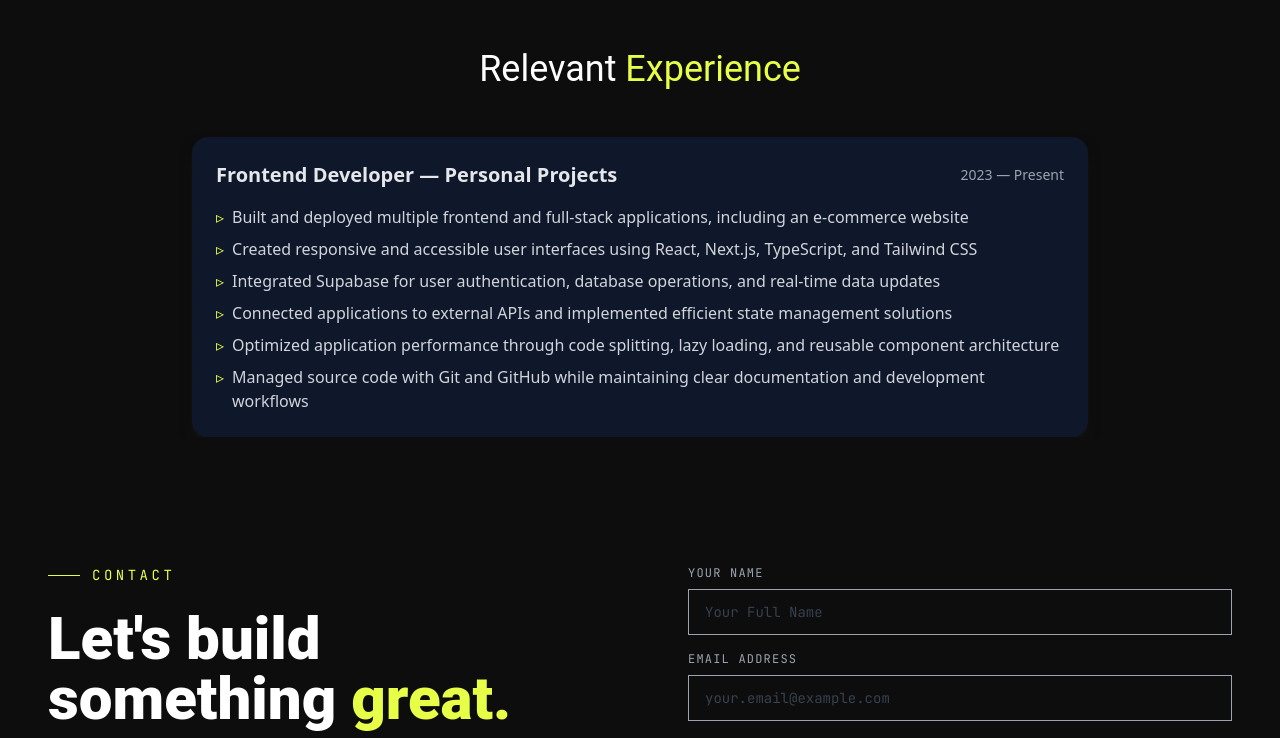
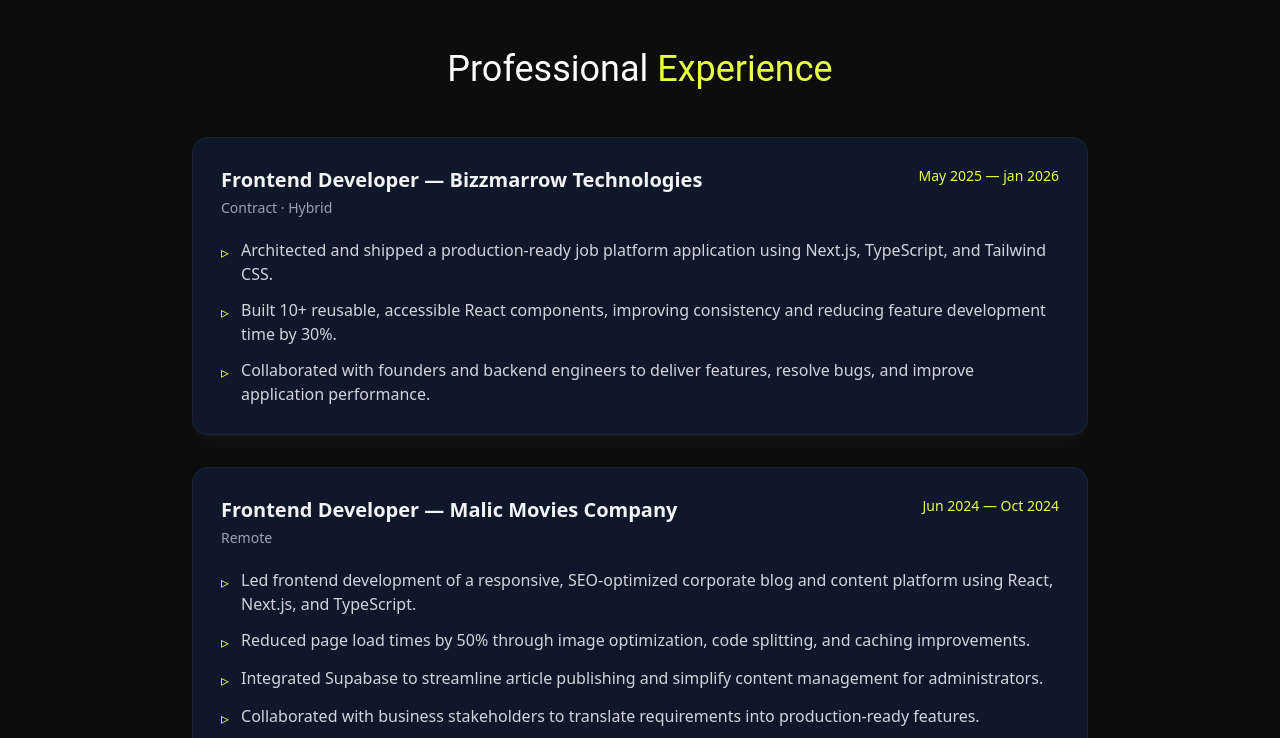
Before and after one commit to ukazimchisom/my-portfolio-website, a React (Vite) app: page / in a window 1280 px wide. Shown: the part 4120-4858 px from the top of the page. Built offline with nearby package versions, Linux system fonts and the light colour scheme.

Commit message:
feat: improve portfolio experience section

```diff
--- a/src/components/Experience.tsx
+++ b/src/components/Experience.tsx
@@ -1,44 +1,73 @@
 const experiences = [
   {
-    role: "Frontend Developer — Personal Projects",
-    period: "2023 — Present",
+    role: "Frontend Developer — Bizzmarrow Technologies",
+    period: "May 2025 — jan 2026",
+    type: "Contract · Hybrid",
     highlights: [
-      "Built and deployed multiple frontend and full-stack applications, including an e-commerce website",
-      "Created responsive and accessible user interfaces using React, Next.js, TypeScript, and Tailwind CSS",
-      "Integrated Supabase for user authentication, database operations, and real-time data updates",
-      "Connected applications to external APIs and implemented efficient state management solutions",
-      "Optimized application performance through code splitting, lazy loading, and reusable component architecture",
-      "Managed source code with Git and GitHub while maintaining clear documentation and development workflows",
+      "Architected and shipped a production-ready job platform application using Next.js, TypeScript, and Tailwind CSS.",
+      "Built 10+ reusable, accessible React components, improving consistency and reducing feature development time by 30%.",
+      "Collaborated with founders and backend engineers to deliver features, resolve bugs, and improve application performance.",
+    ],
+  },
+  {
+    role: "Frontend Developer — Malic Movies Company",
+    period: "Jun 2024 — Oct 2024",
+    type: "Remote",
+    highlights: [
+      "Led frontend development of a responsive, SEO-optimized corporate blog and content platform using React, Next.js, and TypeScript.",
+      "Reduced page load times by 50% through image optimization, code splitting, and caching improvements.",
+      "Integrated Supabase to streamline article publishing and simplify content management for administrators.",
+      "Collaborated with business stakeholders to translate requirements into production-ready features.",
     ],
   },
 ];
+
 export default function Experience() {
   return (
     <section className="lg:reveal max-w-4xl mx-auto">
       <h2 className="text-3xl sm:text-4xl font-display mb-12 text-[#e8ff47] text-center">
-        <span className="text-white">Relevant</span> Experience
+        <span className="text-white">Professional</span> Experience
       </h2>
+
       <div className="space-y-8">
         {experiences.map((exp) => (
-          <div
+          <article
             key={exp.role}
-            className="bg-slate-900 dark:bg-lightCard p-4 sm:p-6 rounded-2xl shadow-lg shadow-[#1e1e1e]/50"
+            className="bg-slate-900 dark:bg-lightCard p-5 sm:p-7 rounded-2xl shadow-lg shadow-[#1e1e1e]/50 border border-white/5"
           >
-            <div className="flex flex-col md:flex-row md:items-center md:justify-between mb-4">
-              <h3 className="text-xl font-bold text-gray-200">{exp.role}</h3>
-              <span className="text-sm font-medium text-gray-400">
+            <div className="flex flex-col md:flex-row md:items-start md:justify-between gap-2 mb-5">
+              <div>
+                <h3 className="text-lg sm:text-xl font-bold text-gray-100 dark:text-lightTextDark">
+                  {exp.role}
+                </h3>
+                <p className="text-sm text-gray-400 mt-1">{exp.type}</p>
+              </div>
+
+              <span className="text-sm font-medium text-[#e8ff47] whitespace-nowrap">
                 {exp.period}
               </span>
             </div>
-            <ul className="space-y-2 text-gray-300 dark:text-lightTextDark">
-              {exp.highlights.map((item, id) => (
-                <li key={id} className="reveal flex gap-1.5 sm:gap-2 ">
-                  <span className="text-[#e8ff47]">▹</span>
+
+            <ul className="space-y-3 text-gray-300 dark:text-lightTextDark">
+              {exp.highlights.map((item) => (
+                <li key={item} className="flex items-start gap-3">
+                  <span className="text-[#e8ff47] mt-0.5 shrink-0">▹</span>
                   <span>{item}</span>
                 </li>
               ))}
             </ul>
-          </div>
+
+            {exp.link && (
+              <a
+                href={exp.link}
+                target="_blank"
+                rel="noopener noreferrer"
+                className="inline-flex items-center gap-2 mt-5 text-sm font-semibold text-[#e8ff47] hover:underline"
+              >
+                {exp.linkText} <span aria-hidden="true">↗</span>
+              </a>
+            )}
+          </article>
         ))}
       </div>
     </section>
```
